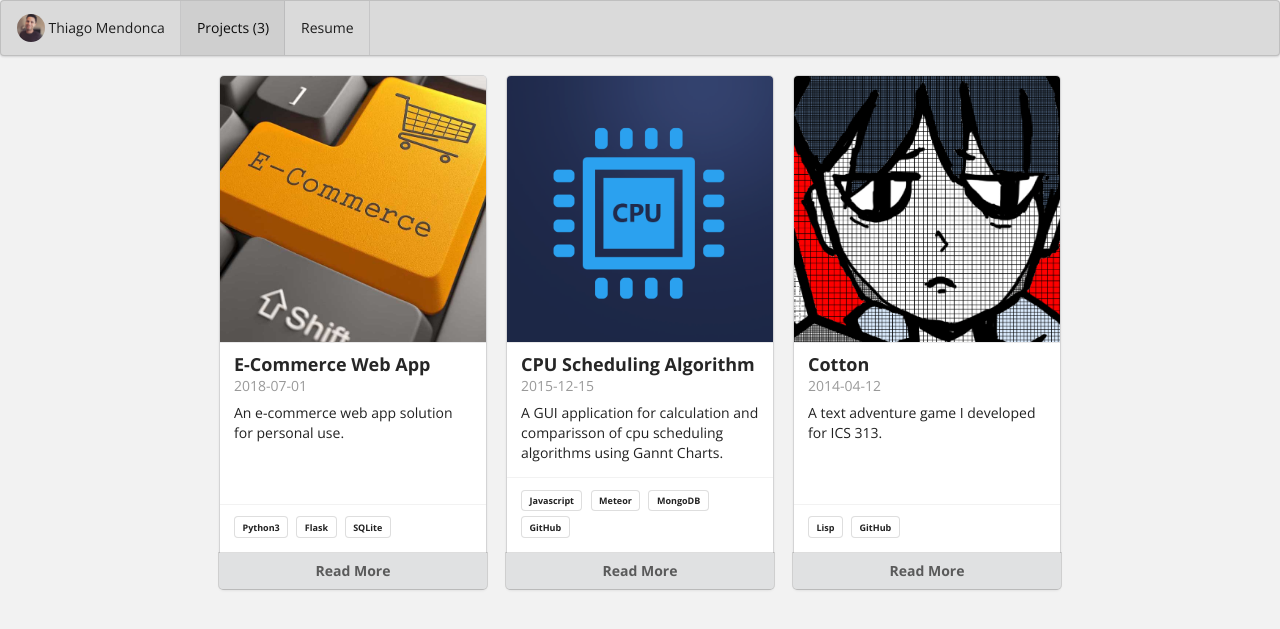
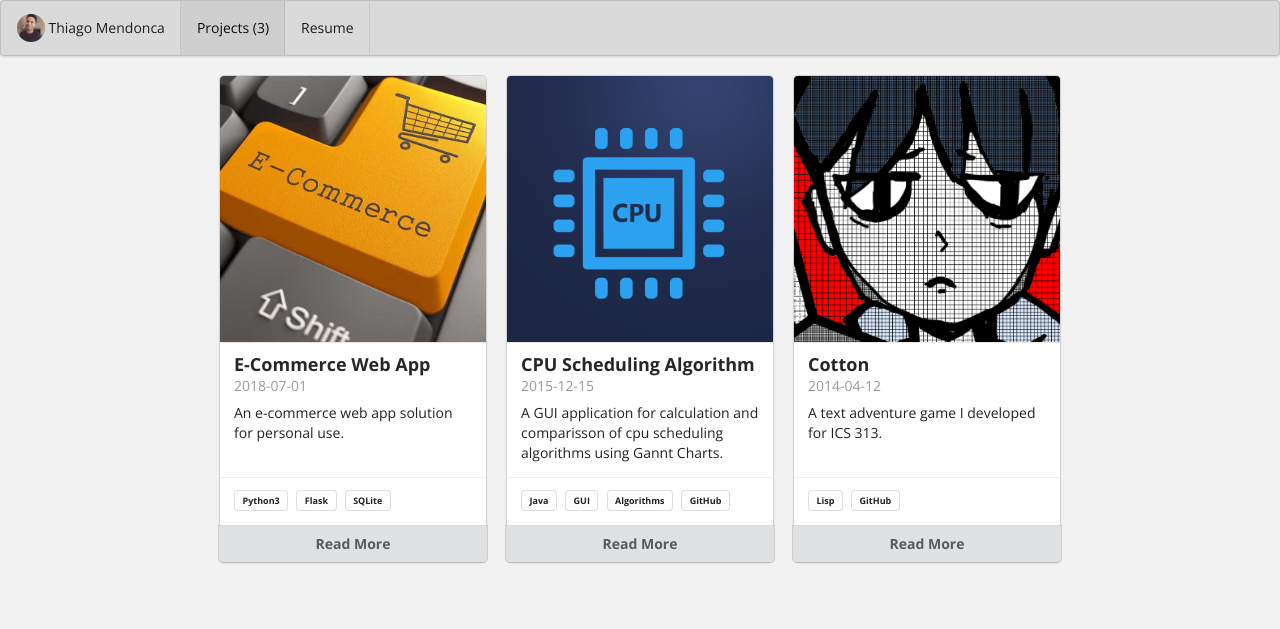
Before and after one commit to ThiagoM728/ThiagoM728.github.io, a Jekyll site: the page built from projects/index.html, in a window 1280 px wide. Shown: the top 629 px of the page. Built offline with Jekyll 4.4.1, drawn with Linux system fonts in a browser that asks for light colours.

Commit message:
Update project-2.md

```diff
--- a/projects/project-2.md
+++ b/projects/project-2.md
@@ -7,9 +7,9 @@ permalink: projects/vacay
 # All dates must be YYYY-MM-DD format!
 date: 2015-12-15
 labels:
-  - Javascript
-  - Meteor
-  - MongoDB
+  - Java
+  - GUI
+  - Algorithms
   - GitHub
 summary: A GUI application for calculation and comparisson of cpu scheduling algorithms using Gannt Charts.
 ---
```
